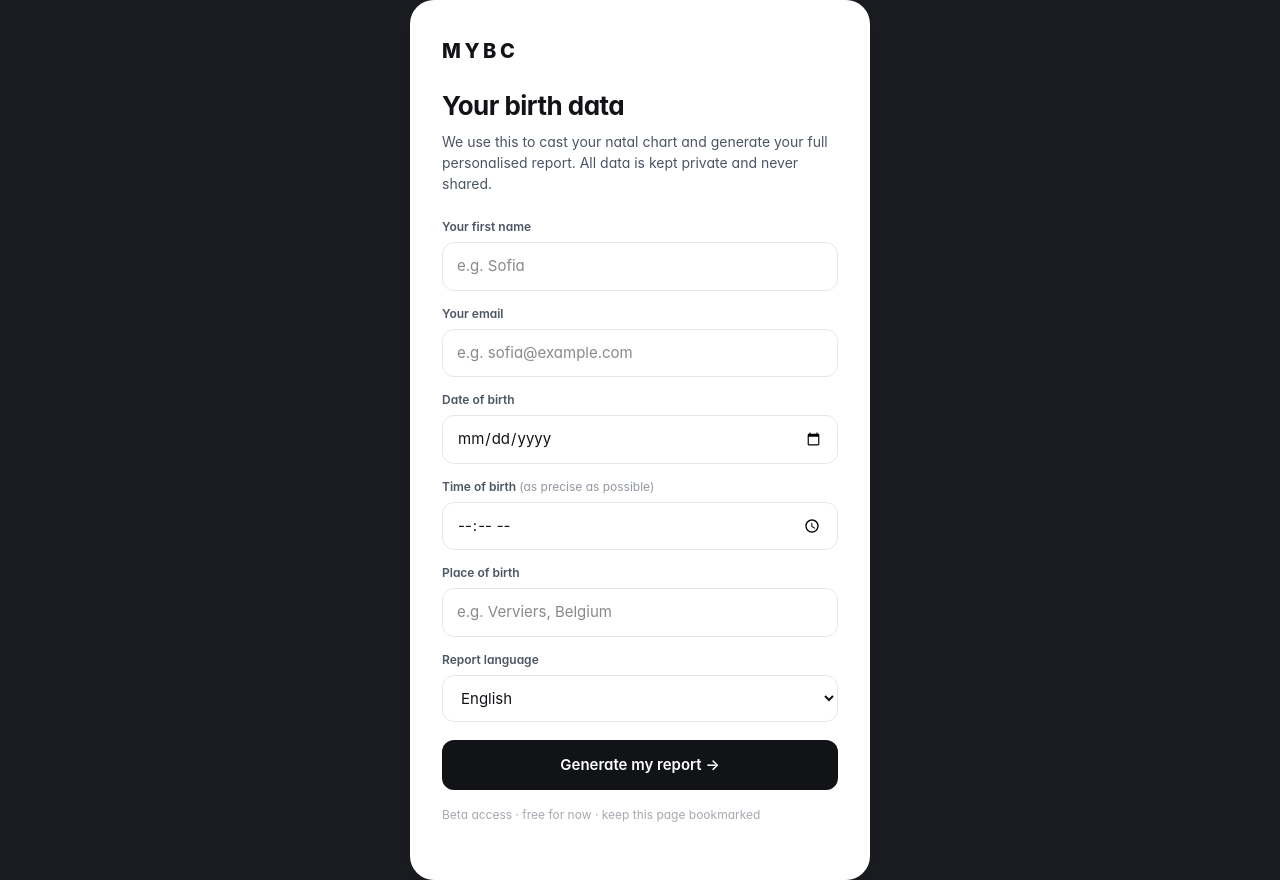
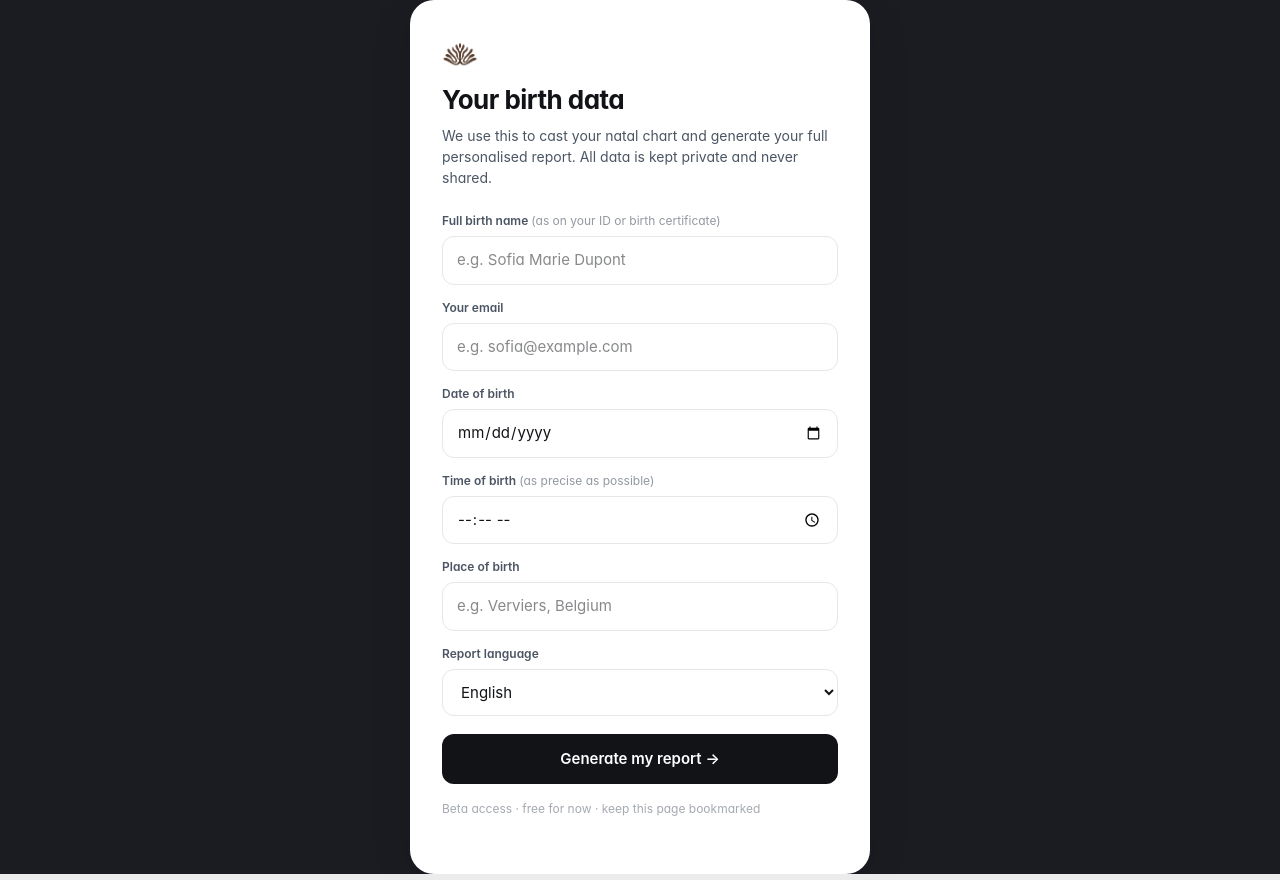
Before and after one commit to solsticesclub-ui/mybc-app, a Next.js app: page /onboarding in a window 1280 px wide. Built offline with nearby package versions, Linux system fonts and the light colour scheme.

Commit message:
Add logo, full birth name field, numerology context in prompts

```diff
--- a/src/app/app/[token]/generating/page.tsx
+++ b/src/app/app/[token]/generating/page.tsx
@@ -125,7 +125,7 @@ export default function GeneratingPage({
     <div className="min-h-screen flex flex-col items-center justify-center gap-8"
       style={{ background: "var(--bg)", fontFamily: "var(--font-sans)", padding: "0 24px" }}>
 
-      <div style={{ fontSize: 22, fontWeight: 800, letterSpacing: "0.18em", color: "#fff" }}>MYBC</div>
+      <img src="/logo-light.png" alt="MYBC" style={{ height: 32, width: "auto" }} />
 
       {/* Personal URL — shown from the start so user can bookmark immediately */}
       <div style={{
--- a/src/app/onboarding/page.tsx
+++ b/src/app/onboarding/page.tsx
@@ -62,7 +62,7 @@ export default function OnboardingPage() {
   return (
     <div className="min-h-screen flex items-center justify-center" style={{ background: "var(--bg)" }}>
       <div className="auth-card" style={{ maxWidth: 460 }}>
-        <div className="auth-logo">MYBC</div>
+        <img src="/logo-dark.png" alt="MYBC" style={{ height: 36, width: "auto", marginBottom: 8 }} />
         <div className="auth-title">Your birth data</div>
         <p className="auth-sub">
           We use this to cast your natal chart and generate your full personalised report.
@@ -71,14 +71,17 @@ export default function OnboardingPage() {
 
         <form onSubmit={handleSubmit} className="auth-form">
           <div className="auth-field">
-            <label>Your first name</label>
+            <label>
+              Full birth name{" "}
+              <span style={{ fontWeight: 400, opacity: 0.6 }}>(as on your ID or birth certificate)</span>
+            </label>
             <input
               type="text"
               value={form.name}
               onChange={(e) => set("name", e.target.value)}
-              placeholder="e.g. Sofia"
+              placeholder="e.g. Sofia Marie Dupont"
               required
-              autoComplete="given-name"
+              autoComplete="name"
             />
           </div>
 
--- a/src/app/recover/page.tsx
+++ b/src/app/recover/page.tsx
@@ -43,7 +43,7 @@ export default function RecoverPage() {
   return (
     <div className="min-h-screen flex items-center justify-center" style={{ background: "var(--bg)", padding: "0 24px" }}>
       <div className="auth-card" style={{ maxWidth: 440 }}>
-        <div className="auth-logo">MYBC</div>
+        <img src="/logo-dark.png" alt="MYBC" style={{ height: 36, width: "auto", marginBottom: 8 }} />
         <div className="auth-title">Find your app</div>
         <p className="auth-sub">
           Enter the email you used when you signed up. Your personal app URL will appear below.
--- a/src/lib/generate-prompts.ts
+++ b/src/lib/generate-prompts.ts
@@ -21,7 +21,7 @@ export async function callClaude(prompt: string): Promise<string> {
 }
 
 export function birthCtx(p: { name: string; birth_date: string; birth_time: string; birth_place: string; language: string }) {
-  return `PERSON: ${p.name}
+  return `FULL BIRTH NAME (as on ID — use for numerology): ${p.name}
 DATE OF BIRTH: ${p.birth_date}
 TIME OF BIRTH: ${p.birth_time}
 PLACE OF BIRTH: ${p.birth_place}
```
Also changed, not shown: public/logo-dark.png (added), public/logo-light.png (added).
